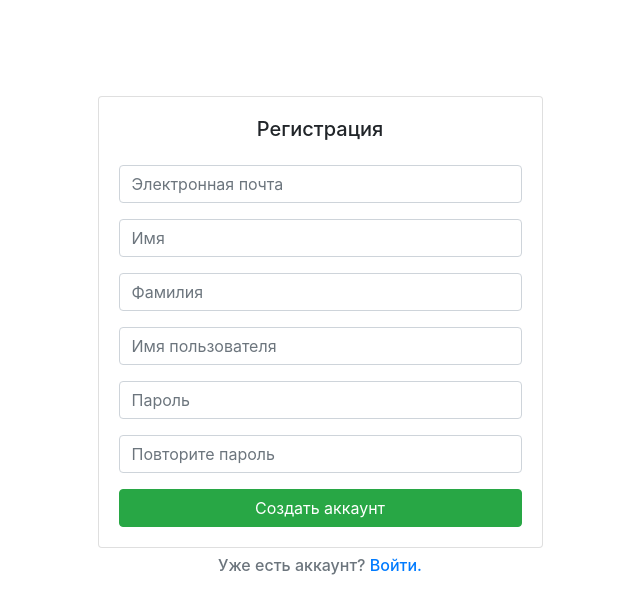
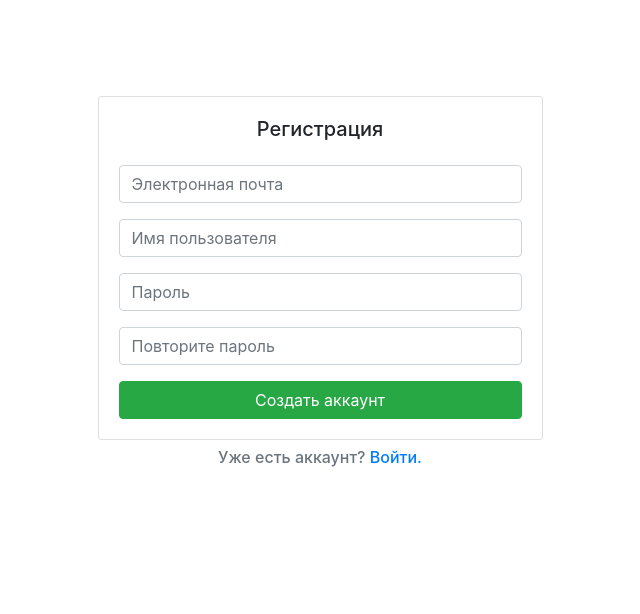
Before and after one commit to fdnflm/Askify, a Flask app: page /register in a window 1280 px wide. Shown: the part 62-676 px from the top of the page, without its empty margins (320-960 px from the left). Run offline with Flask 2, Linux system fonts and the light colour scheme; some libraries are stand-ins or nearby versions.

Commit message:
removed required first and last names

```diff
--- a/forms.py
+++ b/forms.py
@@ -17,20 +17,6 @@ class RegisterForm(FlaskForm):
 							Email(message="Введите верный email адрес")
 						])
 	username = StringField("Имя пользователя", validators=[DataRequired()])
-	first_name = StringField(
-		"Имя",
-		validators=[
-			DataRequired(),
-			Length(max=32,
-				   message="Длина имени не должна превышать 32 символа.")
-		])
-	last_name = StringField(
-		"Фамилия",
-		validators=[
-			DataRequired(),
-			Length(max=32,
-				   message="Длина фамилии не должна превышать 32 символа.")
-		])
 	password = PasswordField(
 		"Пароль",
 		validators=[
--- a/templates/auth/register.html
+++ b/templates/auth/register.html
@@ -26,20 +26,6 @@
               <p class="text-danger">{{ error }}</p>
             {% endfor %}
             <div class="invalid-feedback">Пожалуйста, введите верный email.</div>
-          </div>
-          <div class="form-group">
-            {{ form.first_name(class="form-control py-2", placeholder=form.first_name.label.text) }}
-            {% for error in form.first_name.errors %}
-              <p class="text-danger">{{ error }}</p>
-            {% endfor %}
-            <div class="invalid-feedback">Пожалуйста, введите верно имя.</div>
-          </div>
-          <div class="form-group">
-            {{ form.last_name(class="form-control py-2", placeholder=form.last_name.label.text) }}
-            {% for error in form.last_name.errors %}
-              <p class="text-danger">{{ error }}</p>
-            {% endfor %}
-            <div class="invalid-feedback">Пожалуйста, введите верно фамилию.</div>
           </div>
           <div class="form-group">
             {{ form.username(class="form-control py-2", placeholder=form.username.label.text) }}
```
